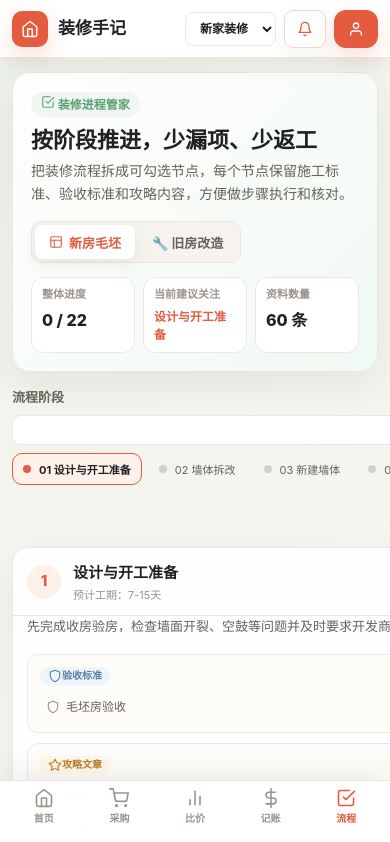
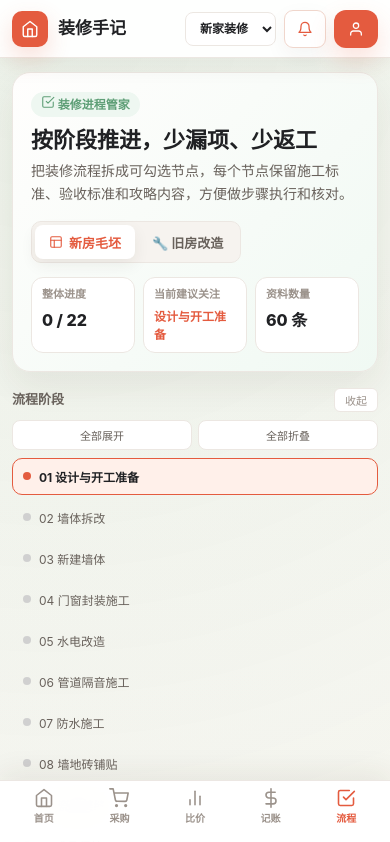
Before and after one commit to fenghuo1943/zhuangxiu, a React (Vite) app in the folder frontend/: page /flow in a window 390 px wide. Shown: the top 842 px of the page. Built offline with nearby package versions, Linux system fonts and the light colour scheme.

Commit message:
优化流程侧边栏

```diff
--- a/frontend/src/pages/FlowPage.tsx
+++ b/frontend/src/pages/FlowPage.tsx
@@ -15,6 +15,7 @@ const FlowPage: React.FC = () => {
   const [showAddForm, setShowAddForm] = useState(false);
   const [newStage, setNewStage] = useState({ title: '', days: '', desc: '' });
   const [selectedResource, setSelectedResource] = useState<FlowResource | null>(null);
+  const [sidebarOpen, setSidebarOpen] = useState(true);
 
   // Load flow data from backend on mount
   useEffect(() => {
@@ -103,8 +104,18 @@ const FlowPage: React.FC = () => {
 
         <div className="flow-layout">
           {/* Left: Stage Navigation */}
-          <aside className="flow-aside">
-            <div className="aside-title">流程阶段</div>
+          <aside className={`flow-aside ${sidebarOpen ? 'open' : 'collapsed'}`}>
+            <div className="aside-title">
+              <span>流程阶段</span>
+              <button
+                type="button"
+                className="aside-toggle"
+                onClick={() => setSidebarOpen(!sidebarOpen)}
+                aria-label={sidebarOpen ? '收起侧边栏' : '展开侧边栏'}
+              >
+                {sidebarOpen ? '收起' : '展开'}
+              </button>
+            </div>
             <div className="flow-bulk-actions">
               <button type="button" onClick={expandAll}>全部展开</button>
               <button type="button" onClick={collapseAll}>全部折叠</button>
--- a/frontend/src/styles/components.css
+++ b/frontend/src/styles/components.css
@@ -1811,11 +1811,48 @@ input[type="checkbox"] { accent-color: var(--fresh-green); width: 18px; height:
   top: 90px;
 }
 
+/* Mobile: collapse support */
+@media (max-width: 767px) {
+  .flow-aside.collapsed .flow-bulk-actions,
+  .flow-aside.collapsed .stage-list {
+    display: none;
+  }
+}
+
+/* Desktop: always show, hide toggle button */
+@media (min-width: 768px) {
+  .flow-aside .flow-bulk-actions,
+  .flow-aside .stage-list {
+    display: flex !important;
+  }
+  .aside-toggle { display: none !important; }
+}
+
 .aside-title {
+  display: flex;
+  justify-content: space-between;
+  align-items: center;
   font-size: 13px;
   font-weight: 700;
   color: var(--fresh-muted);
   margin-bottom: 8px;
+}
+
+.aside-toggle {
+  display: none;
+  padding: 3px 10px;
+  border: 1px solid var(--fresh-line);
+  border-radius: 6px;
+  background: #fff;
+  font-size: 11px;
+  font-family: inherit;
+  cursor: pointer;
+  color: var(--fresh-subtle);
+  transition: all .15s;
+}
+.aside-toggle:hover {
+  border-color: var(--fresh-coral);
+  color: var(--fresh-coral);
 }
 
 .flow-bulk-actions {
@@ -3801,9 +3838,9 @@ input[type="checkbox"] { accent-color: var(--fresh-green); width: 18px; height:
 
 @media (max-width: 1120px) {
   .flow-layout { grid-template-columns: 1fr; }
-  .flow-aside { position: static; }
-  .stage-list { flex-direction: row; flex-wrap: wrap; max-height: none; }
-  .stage-chip { width: auto; }
+  .flow-aside { position: static; min-width: 0; overflow: hidden; }
+  .stage-list { flex-direction: column; max-height: none; }
+  .stage-chip { width: 100%; }
 
   .expense-summary-row {
     grid-template-columns: 1fr 1fr 1fr;
@@ -3835,8 +3872,10 @@ input[type="checkbox"] { accent-color: var(--fresh-green); width: 18px; height:
   .flow-stat-value.current { font-size: 12px; }
   .flow-stat-bar { display: none; }
 
-  .stage-list { display: flex; flex-direction: row; flex-wrap: nowrap; overflow-x: auto; gap: 6px; padding-bottom: 4px; max-height: none; }
-  .stage-chip { flex-shrink: 0; font-size: 11px; padding: 7px 10px; width: auto; white-space: nowrap; }
+  .aside-toggle { display: inline-block; }
+  .flow-aside { min-width: 0; overflow: hidden; }
+  .stage-list { display: flex; flex-direction: column; gap: 4px; max-height: none; }
+  .stage-chip { flex-shrink: 0; font-size: 12px; padding: 9px 10px; width: 100%; white-space: nowrap; }
 
   .flow-resource-grid { grid-template-columns: 1fr; }
   .flow-step-header { padding: 12px 14px; }
```
